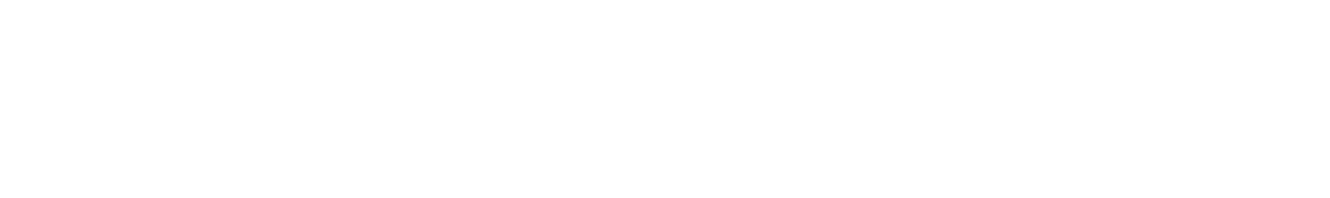
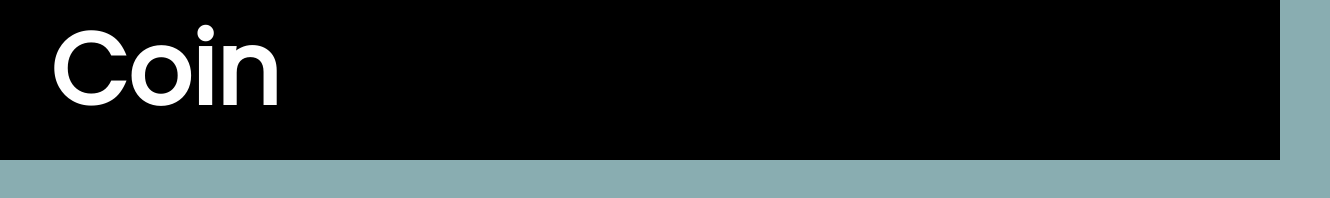
Before and after one commit to rcarterYCP/rcarter_website, a plain HTML site: page index.html in a window 1280 px wide. Shown: the whole page, 1330 px wide, since content can reach past the window. Drawn offline with Linux system fonts and the light colour scheme.

Commit message:
TIM EDITS/Initial Setup of your homepage
What I did:
- Added some initial structure to your HTML page for the header
- Created some base styles for the body and header

What you'll need to work on:
- Getting your hero section together with the navigation.

```diff
--- a/css/main.css
+++ b/css/main.css
@@ -1,4 +1,4 @@
-@import url('https://fonts.googleapis.com/css2?family=Kanit:wght@300;500;700&display=swap');
+@import url('https://fonts.googleapis.com/css2?family=Poppins&display=swap');
 
 /*! HTML5 Boilerplate v8.0.0 | MIT License | https://html5boilerplate.com/ */
 
@@ -89,6 +89,29 @@
    Author's custom styles
    ========================================================================== */
 
+   body{
+     background-color: #89ADB1;
+     font-family: 'Poppins', sans-serif;
+     overflow-x: hidden;
+   }
+
+/* Header Styles */
+
+header{
+  background-color: #000000;
+  height: 160px;
+  width: 100vw;
+  margin: 0px;
+  position: relative;
+}
+
+header h1{
+  color: #ffffff;
+  font-size: 100px;
+  margin: 0px;
+  position: relative;
+  left: 50px;
+}
 
 
 
--- a/index.html
+++ b/index.html
@@ -16,6 +16,9 @@
 
 <body>
 
+  <header>
+    <h1>Coin</h1>
+  </header>
 
 
 
```
